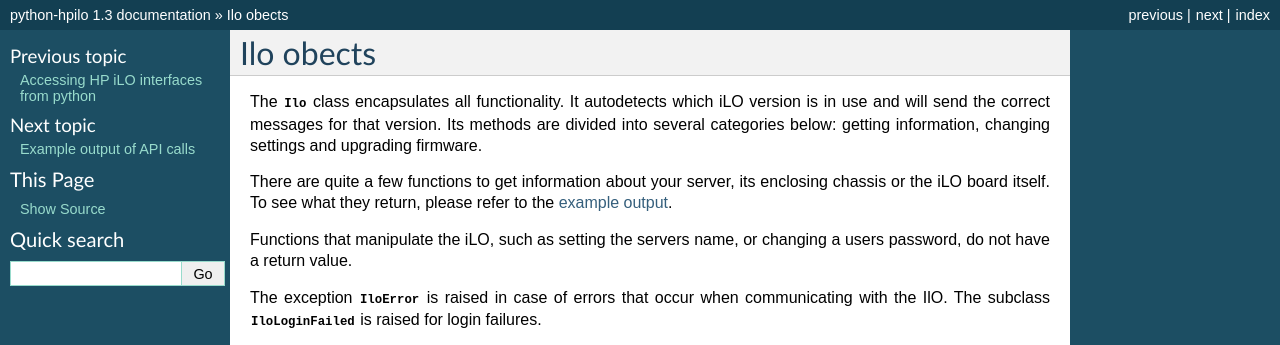
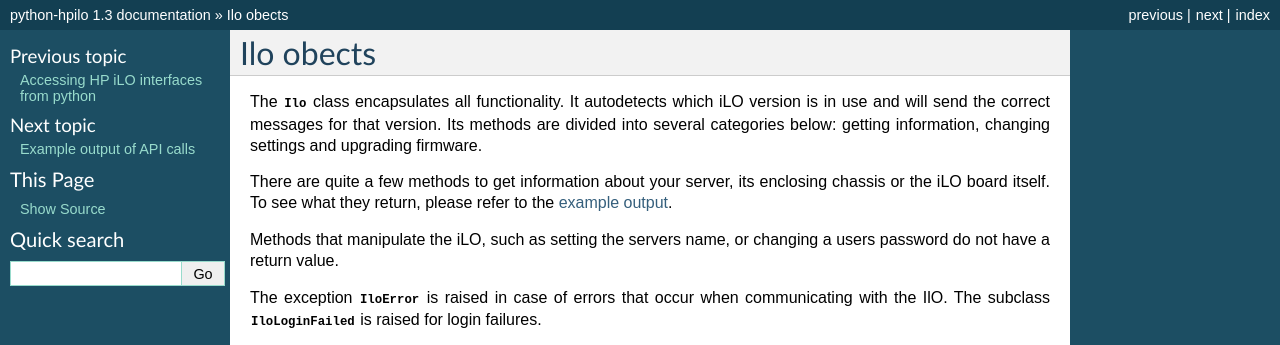
Before and after one commit to seveas/python-hpilo, a Sphinx documentation site: the page built from docs/ilo.rst, in a window 1280 px wide, cut to the strip 0-345 px from the top of the page. Built offline with Sphinx 7.4.7, drawn with Linux system fonts in a browser that asks for light colours.

Commit message:
Give the documentation some love

```diff
--- a/docs/cli.rst
+++ b/docs/cli.rst
@@ -74,7 +74,7 @@ Setting a licence key defined in the config file::
   [license]
   ilo3_advanced = FAKEL-ICENS-EFORH-PILO3-XXXXX
 
-  $ hpilo_cli example-server.int.kaarsemaker.net activate_license key=$license.ilo3_advanced
+  $ hpilo_cli example-server.int.kaarsemaker.net activate_license key='$license.ilo3_advanced'
 
 Using hponcfg to talk to the local iLO device to reset the password without knowing it::
 
--- a/docs/ilo.rst
+++ b/docs/ilo.rst
@@ -6,12 +6,12 @@ version is in use and will send the correct messages for that version. Its
 methods are divided into several categories below: getting information,
 changing settings and upgrading firmware.
 
-There are quite a few functions to get information about your server, its
+There are quite a few methods to get information about your server, its
 enclosing chassis or the iLO board itself. To see what they return, please
 refer to the :doc:`example output </output>`.
 
-Functions that manipulate the iLO, such as setting the servers name, or
-changing a users password, do not have a return value.
+Methods that manipulate the iLO, such as setting the servers name, or changing
+a users password do not have a return value.
 
 The exception :class:`IloError` is raised in case of errors that occur when
 communicating with the IlO. The subclass :class:`IloLoginFailed` is raised for
--- a/docs/index.rst
+++ b/docs/index.rst
@@ -28,11 +28,12 @@ Contents:
 =========
 
 .. toctree::
-   :maxdepth: 2
+   :maxdepth: 1
 
    ilo
    output
    cli
    ca
+   troubleshooting
 
 .. _`TechSupport site`:  http://h20000.www2.hp.com/bizsupport/TechSupport/SoftwareDescription.jsp?lang=en&cc=us&prodTypeId=18964&prodSeriesId=4154735&swItem=MTX-9ded60bd746942e18651211f51&prodNameId=4154847&swEnvOID=4004&swLang=8&taskId=135&mode=5
--- a/docs/output.rst
+++ b/docs/output.rst
@@ -6,8 +6,8 @@ return something.
 
 .. note::
 
-  As not all devices support all hardware, the sample output does not all
-  originate from the save server. The data has also been anonymised.
+  As not all devices support all methods, the sample output does not all
+  originate from the same server. The data has also been anonymised.
 
 .. function:: get_all_users()
   :noindex:
--- a/hpilo.py
+++ b/hpilo.py
@@ -2,6 +2,7 @@
 # see COPYING for license details
 
 import os
+import platform
 import random
 import re
 import socket
@@ -76,6 +77,8 @@ class Ilo(object):
     HTTP_UPLOAD_HEADER = "POST /cgi-bin/uploadRibclFiles HTTP/1.1\r\nHost: localhost\r\nConnection: Close\r\nContent-Length: %d\r\nContent-Type: multipart/form-data; boundary=%s\r\n\r\n"
     BLOCK_SIZE = 4096
     hponcfg = "/sbin/hponcfg"
+    if platform.system() == 'Windows':
+        hponcfg = 'C:\Program Files\HP Lights-Out Configuration Utility\cpqlocfg.exe'
 
     def __init__(self, hostname, login=None, password=None, timeout=60, port=443, protocol=None):
         self.hostname = hostname
```
Also changed, not shown: other parts of docs/cli.rst (+4 -0 lines), docs/troubleshooting.rst (added, +40 -0 lines), 1 other file.
